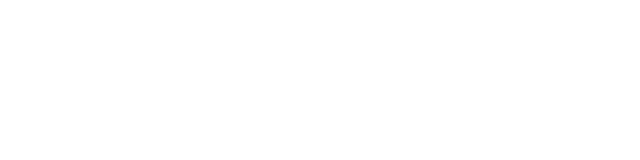
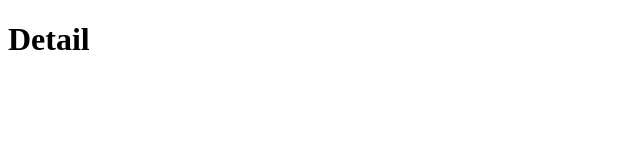
Before and after one commit to JackCokebb/react_test, a React (Create React App) app in the folder react_test_app/: page /movie in a window 1280 px wide. Shown: the top 160 px of the page, without its empty margins (0-640 px from the left). Built offline with nearby package versions, Linux system fonts and the light colour scheme.

Commit message:
22.07.04 react router

```diff
--- a/react_test_app/src/App.js
+++ b/react_test_app/src/App.js
@@ -1,8 +1,37 @@
-import { useEffect, useState } from "react";
+import { BrowserRouter, Routes, Route } from "react-router-dom";
+import Detail from "./routes/Detail";
+import Home from "./routes/Home";
 
 
 function App() {
-  return null;
+  return (
+    <BrowserRouter>
+      <Routes>
+        <Route path="/" element={<Home/>}/>
+        <Route path="/movie" element={<Detail/>}/>
+      </Routes>
+    </BrowserRouter>
+  );
 }
 
 export default App;
+
+
+/*Movie.js
+import { BrowserRouter, Routes, Route } from "react-router-dom";
+import Detail from "./routes/Detail";
+import Home from "./routes/Home";
+
+function App() {
+return (
+BrowserRouter>
+Routes>
+Route path="/movie" element={} />
+Route path="/" element={} />
+/Routes>
+/BrowserRouter>
+);
+}
+
+export default App;
+*/
--- /dev/null
+++ b/react_test_app/src/routes/Detail.js
@@ -0,0 +1,8 @@
+function Detail(){
+
+    return (
+        <h1>Detail</h1>
+    );
+}
+
+export default Detail;
--- a/react_test_app/src/routes/Home.js
+++ b/react_test_app/src/routes/Home.js
@@ -36,3 +36,5 @@
     </div>
   );
 }
+
+export default Home;
```
